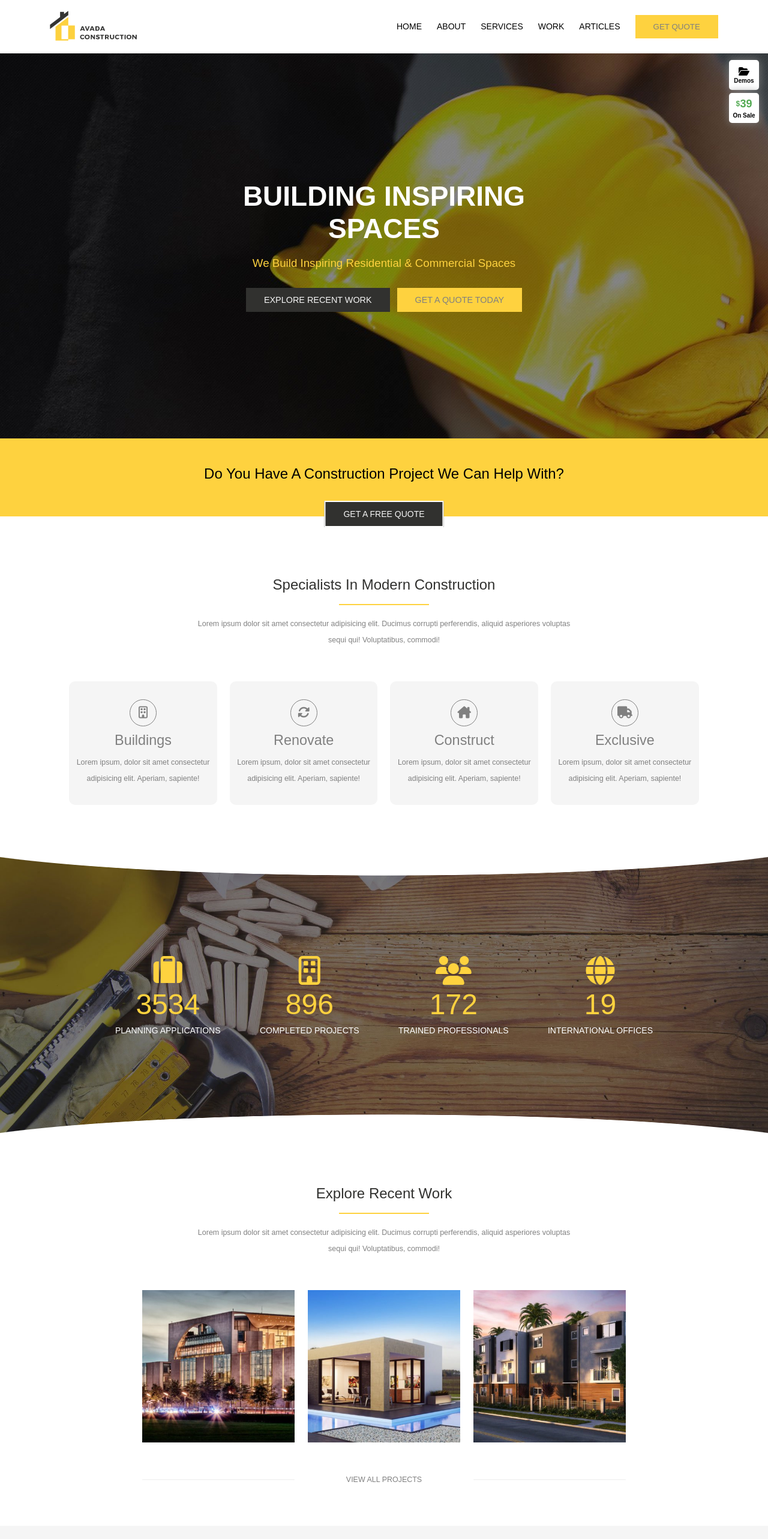
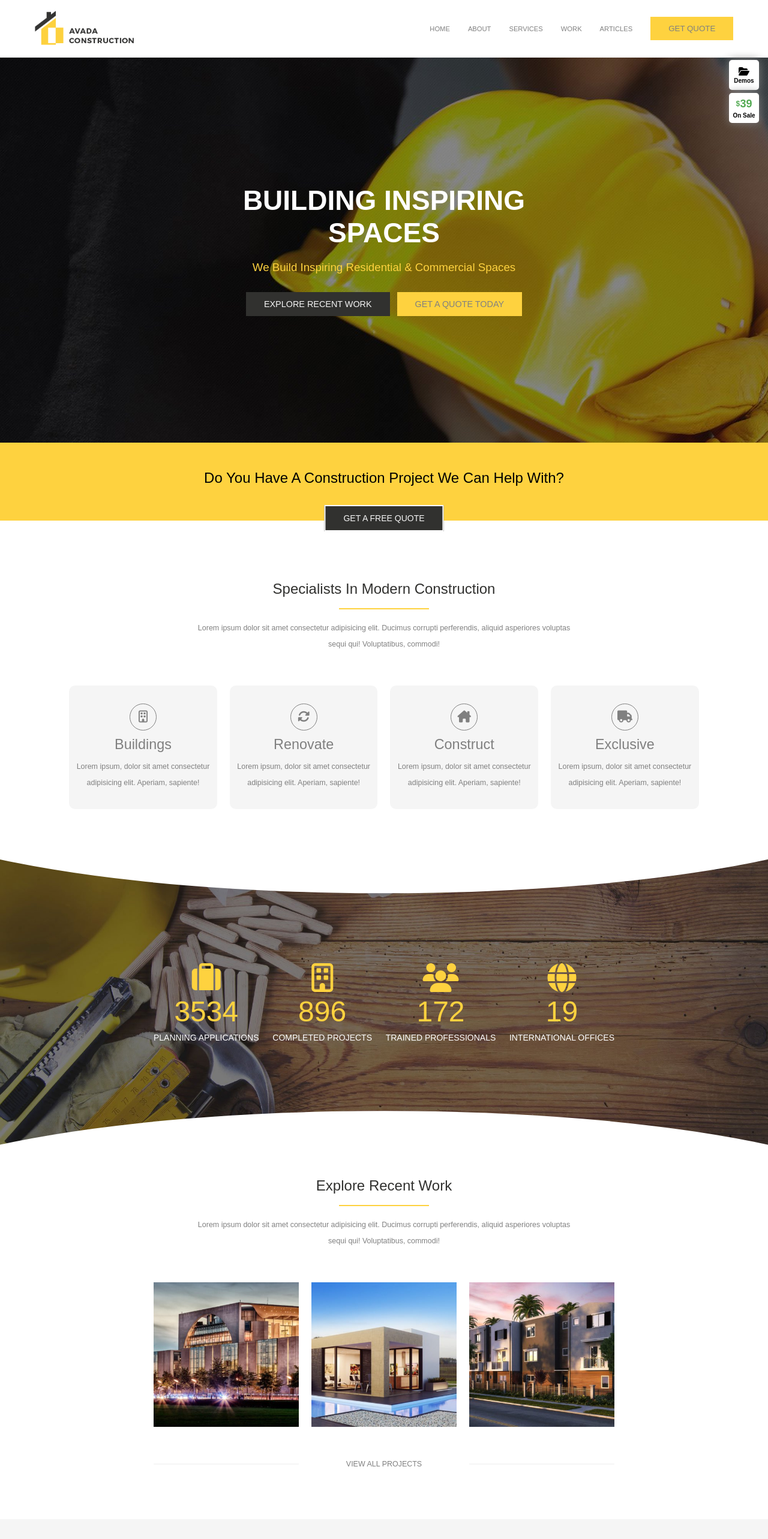
Before and after one commit to Michela-DC/proj-html-vuejs, a Vue app: page / in a window 1280 px wide. Shown: the top 2566 px of the page at 60% size. Built offline with nearby package versions, Linux system fonts and the light colour scheme; a small style sheet from the web is missing.

Commit message:
Updated header + used clipt-path in sections 3, 7

```diff
--- a/src/assets/scss/_mixins.scss
+++ b/src/assets/scss/_mixins.scss
@@ -13,7 +13,7 @@
 }
 
 @mixin medium-row{
-    width: 63%;
+    width: 60%;
     // border: 2px solid red;
 }
 
--- a/src/components/FooterAbout.vue
+++ b/src/components/FooterAbout.vue
@@ -140,7 +140,7 @@ export default {
   display: flex;
   gap: 3%;
   padding: 60px 0;
-  width: 92%;
+  width: 91%;
 
   .card{
       width: calc(91% / 4);
--- a/src/components/HeaderNavbar.vue
+++ b/src/components/HeaderNavbar.vue
@@ -39,17 +39,15 @@ export default {
 header{
     width: 100%;
     font-size: 0.875rem;
-    // position: sticky;
-    // top: 0;
-    // z-index: 10;
+    position: sticky;
+    top: 0;
+    z-index: 10;
     background-color: white;
 }
 
 .header-container{
-    // min-height: 88px;
-    // max-width: 1254px;
     padding: 18px 0;
-    max-width: 87%;
+    max-width: 91%;
     margin: 0 auto;
     display: flex;
     align-items: center;
@@ -58,16 +56,18 @@ header{
 
     .logo-wrapper{
         .logo{
-            width: 145px;
+            width: 165px;
         }
     }
 
     .navbar{
+        color: $gray-font;
+        font-size: 0.7rem;
         text-transform: uppercase;
         display: flex;
         align-items: center;
         flex-wrap: wrap;
-        gap: 25px;
+        gap: 30px;
 
         .btn-quote{
             // padding: 10px 25px;
--- a/src/components/SectionEight.vue
+++ b/src/components/SectionEight.vue
@@ -78,10 +78,13 @@ export default {
 
     .container{
         // height: 550px;
-        padding: 40px 0 70px 0;
+        padding: 40px 0 85px 0;
         @include flex-basics;
         flex-direction: column;
         gap: 40px;
+        //per coprire clip-path della section four:
+        position: relative;
+        z-index: 3;
     }
 }
 
--- a/src/components/SectionFive.vue
+++ b/src/components/SectionFive.vue
@@ -46,10 +46,13 @@ export default {
 
 .container{
     // height: 550px;
-    padding: 50px 0 70px 0;
+    padding: 50px 0 85px 0;
     @include flex-basics;
     flex-direction: column;
     gap: 55px;
+    //per coprire clip-path della section four:
+    position: relative;
+    z-index: 3;
 }
 
 @include reusable-title-row;
--- a/src/components/SectionFour.vue
+++ b/src/components/SectionFour.vue
@@ -45,42 +45,42 @@ export default {
 </script>
 
 <style lang="scss" scoped>
-
 @import '../assets/scss/mixins.scss';
-
 .section-4{
     background-image: url('../assets/images/home-244125289.jpg');
     @include bg-image;
     position: relative;
 
     &::before{
-        content: '';
+        content: "";
         position: absolute;
-        top: 0;
+        bottom: 72%;
         width: 100%;
-        height: 68px;
-        background: radial-gradient(60% 68px at top, white 99%, transparent);
+        height: 500px;
+        background-color: white;
+        -webkit-clip-path: ellipse(60% 30% at 50% 50%);
+        clip-path: ellipse(68% 35% at 50% 50%);
     }
 
     &::after{
-        content: '';
+        content: "";
         position: absolute;
-        bottom: 0;
+        top: 72%;
         width: 100%;
-        height: 68px;
-        background: radial-gradient(60% 68px at bottom, white 99%, transparent);
+        height: 500px;
+        background-color: white;
+        -webkit-clip-path: ellipse(60% 30% at 50% 50%);
+        clip-path: ellipse(68% 35% at 50% 50%);
     }
 
     .container{
-        padding: 200px 0;
+        padding: 175px 0;
         @include flex-basics;
 
         .cards-row{
             @include medium-row;
-            width: 70%;
             display: flex;
             justify-content: space-between;
-
             .card{
                 text-transform: uppercase;
                 text-align: center;
@@ -89,17 +89,13 @@ export default {
                     color: $light-color;
                     font-size: 3rem;
                 }
-
                 .info{
                     padding-top: 8px;
                     color: white;
                     font-size: 0.875rem;
                 }
-
             }
         }
-
     }
 }
-
 </style>
--- a/src/components/SectionSeven.vue
+++ b/src/components/SectionSeven.vue
@@ -38,21 +38,25 @@ export default {
     position: relative;
 
     &::before{
-        content: '';
+        content: "";
         position: absolute;
-        top: 0;
+        bottom: 75%;
         width: 100%;
-        height: 68px;
-        background: radial-gradient(60% 68px at top, $light-gray 99%, transparent);
+        height: 500px;
+        background-color: $light-gray;
+        -webkit-clip-path: ellipse(60% 30% at 50% 50%);
+        clip-path: ellipse(68% 35% at 50% 50%);
     }
 
     &::after{
-        content: '';
+        content: "";
         position: absolute;
-        bottom: 0;
+        top: 75%;
         width: 100%;
-        height: 68px;
-        background: radial-gradient(60% 68px at bottom, $light-gray 99%, transparent);
+        height: 500px;
+        background-color: $light-gray;
+        -webkit-clip-path: ellipse(60% 30% at 50% 50%);
+        clip-path: ellipse(68% 35% at 50% 50%);
     }
 }
 
@@ -89,6 +93,8 @@ export default {
         .owner-img{
             border-radius: 50%;
             overflow: hidden;
+            height: 120px;
+            width: 120px;
 
             .owner-photo{
                 display: block;
--- a/src/components/SectionSix.vue
+++ b/src/components/SectionSix.vue
@@ -58,11 +58,13 @@ export default {
 
 .container{
     background-color: $light-gray;
-    // min-height: 414px;
     padding: 70px 0 50px 0;
     @include flex-basics;
     flex-direction: column;
     gap: 55px;
+    //per coprire clip-path della section four:
+    position: relative;
+    z-index: 3;
 }
 
 @include reusable-title-row;
--- a/src/components/SectionThree.vue
+++ b/src/components/SectionThree.vue
@@ -58,10 +58,12 @@ export default {
 
 .container{
     @include flex-basics;
-    // min-height: 414px;
-    padding: 100px 0 50px 0;
+    padding: 100px 0 80px 0;
     flex-direction: column;
     gap: 55px;
+    //per coprire clip-path della section four:
+    position: relative;
+    z-index: 3;
 }
 
 @include reusable-title-row;
```
